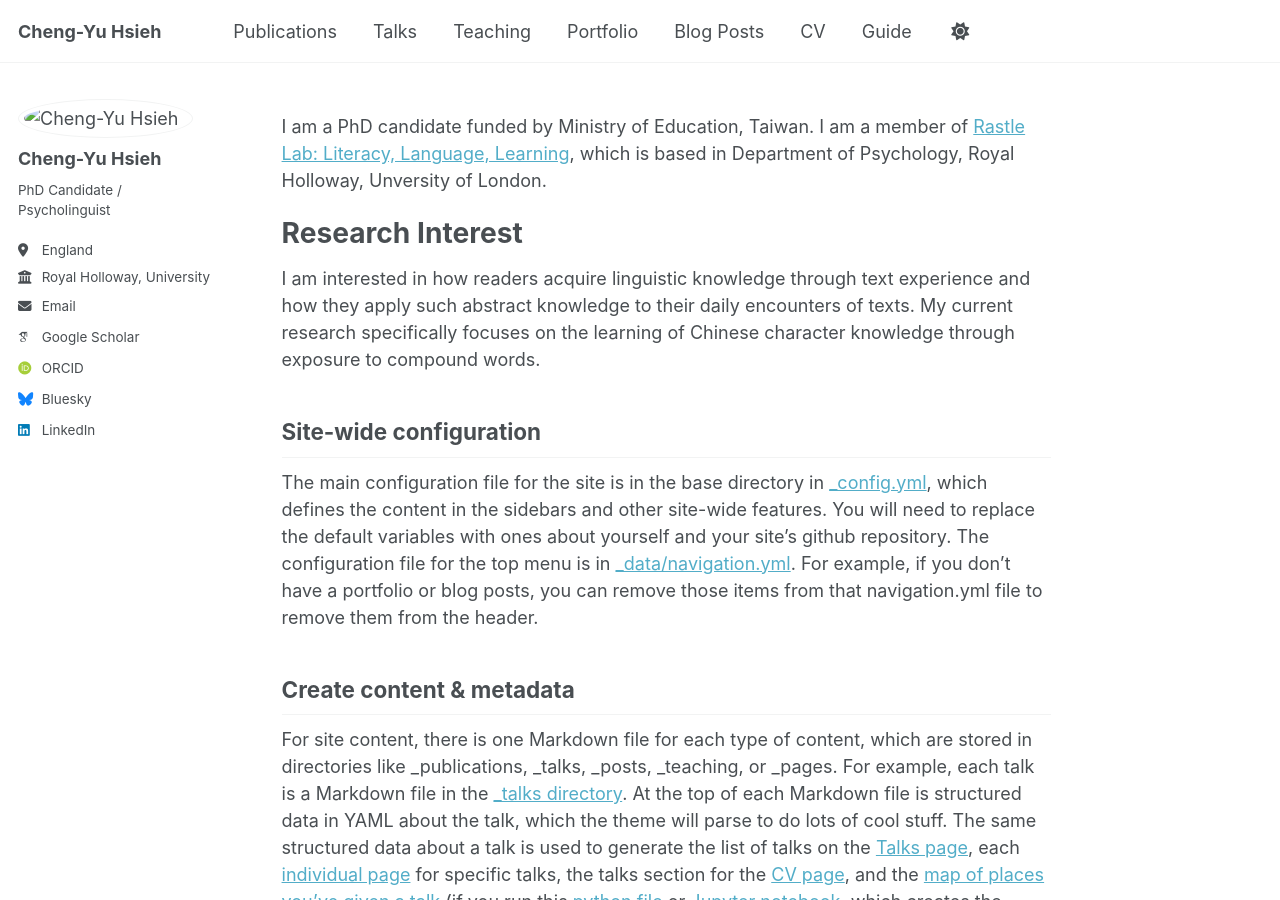
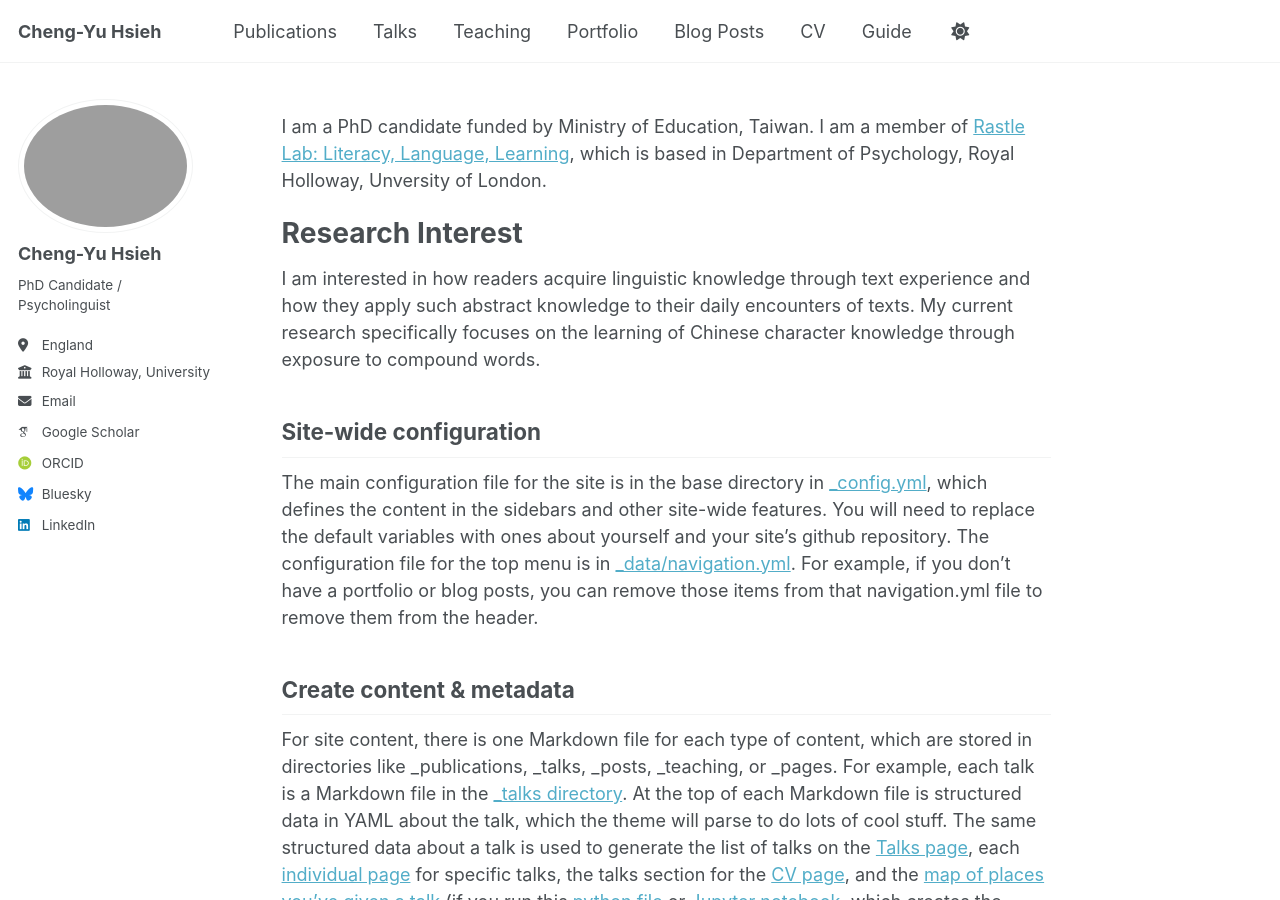
Before and after one commit to cyhsieh-psy/cyhsieh-psy.github.io, a Jekyll site: the page built from _pages/about.md, in a window 1280 px wide and 900 px high. Built offline with Jekyll 4.4.1, drawn with Linux system fonts in a browser that asks for light colours; some web fonts are replaced; a script that is not in the unit is left out.

Commit message:
Update _config.yml

```diff
--- a/_config.yml
+++ b/_config.yml
@@ -23,7 +23,7 @@ repository               : "cyhsieh-psy.github.io"
 #               Additional customization can be done by editing /_includes/author-profile.html
 author:
   # Biographic information
-  avatar           : "images/profile.jpeg"
+  avatar           : "profile.png"
   name             : "Cheng-Yu Hsieh"
   pronouns         : # example: "she/her"
   bio              : "PhD Candidate / Psycholinguist"
```
